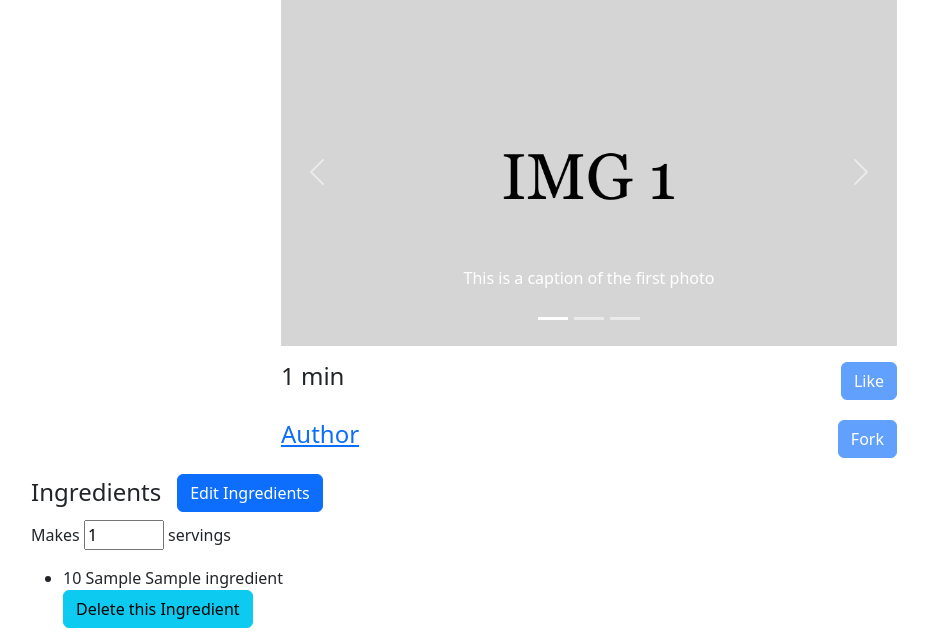
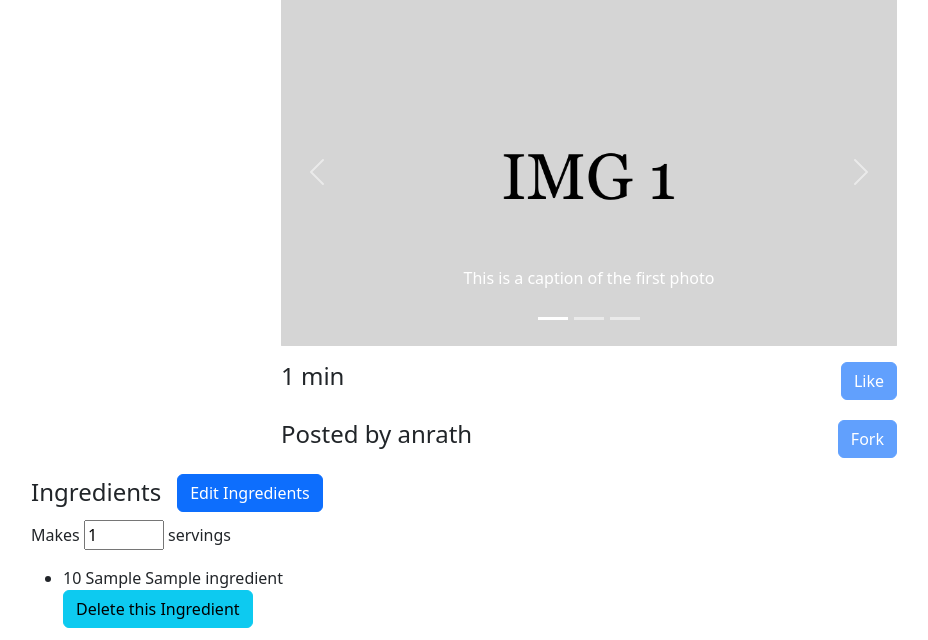
Before and after one commit to uva-cs3240-s22/group-project-a-11, a Django app: page /recipe/1 in a window 1280 px wide. Shown: the part 143-783 px from the top of the page, without its empty margins (51-979 px from the left). Run offline with Django 4.2, Linux system fonts and the light colour scheme; data comes from the database, SQL or seed files in the repository; tables that the repository leaves empty hold one stand-in row (values such as "Sample post"); some libraries are stand-ins or nearby versions.

Commit message:
made the author field pull in the writer from the model

```diff
--- a/home/templates/recipe.html
+++ b/home/templates/recipe.html
@@ -71,7 +71,7 @@
             </div>
         </div>
         <div class="row mt-1">
-            <div class="col"><a href="#"><h4>Author</h4></a></div>
+            <div class="col"><h4>Posted by {{ recipe.writer.username }}</h4></div>
             <div class="col text-end">
                 <button type="button" class="btn btn-primary" {% if not user.is_authenticated %}disabled{% endif %}>
                     Fork
```
